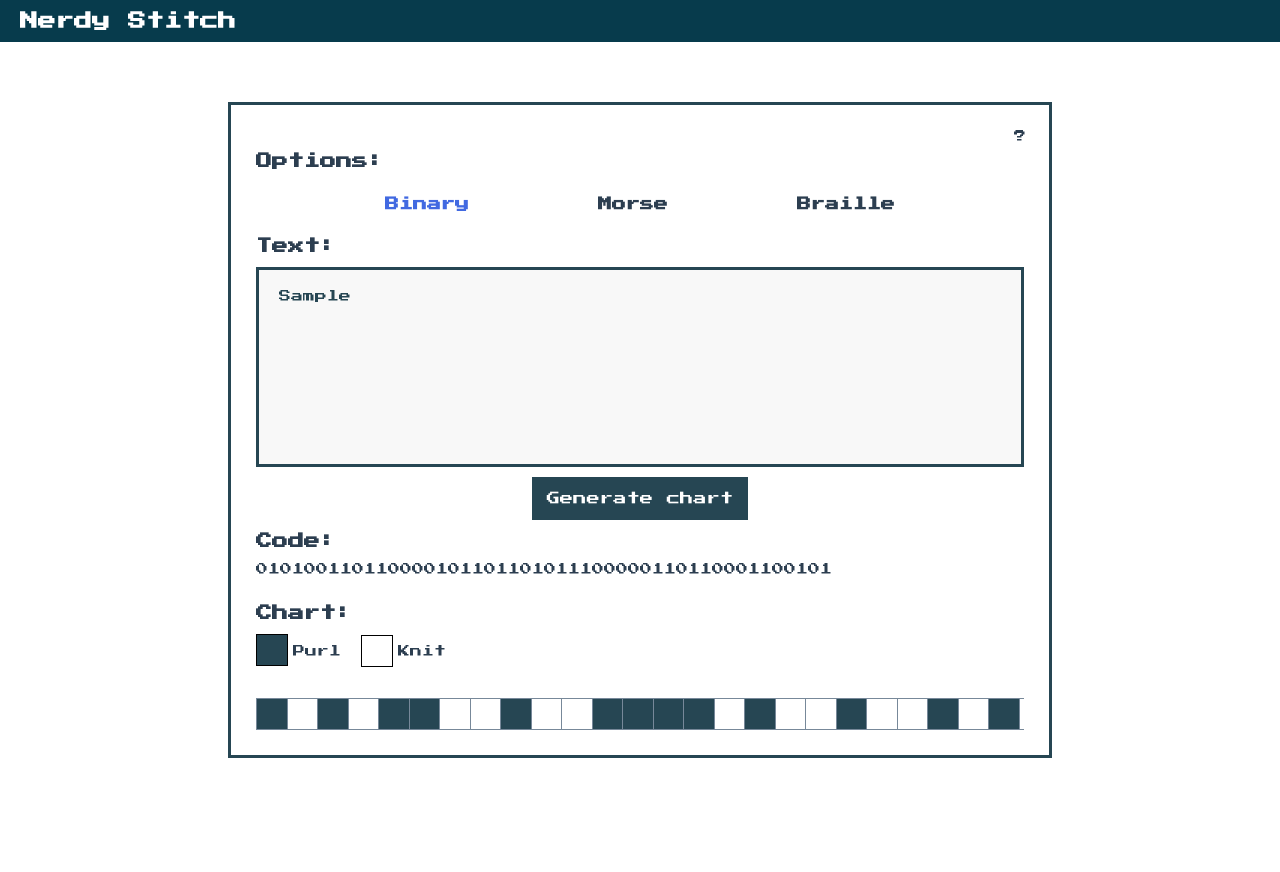
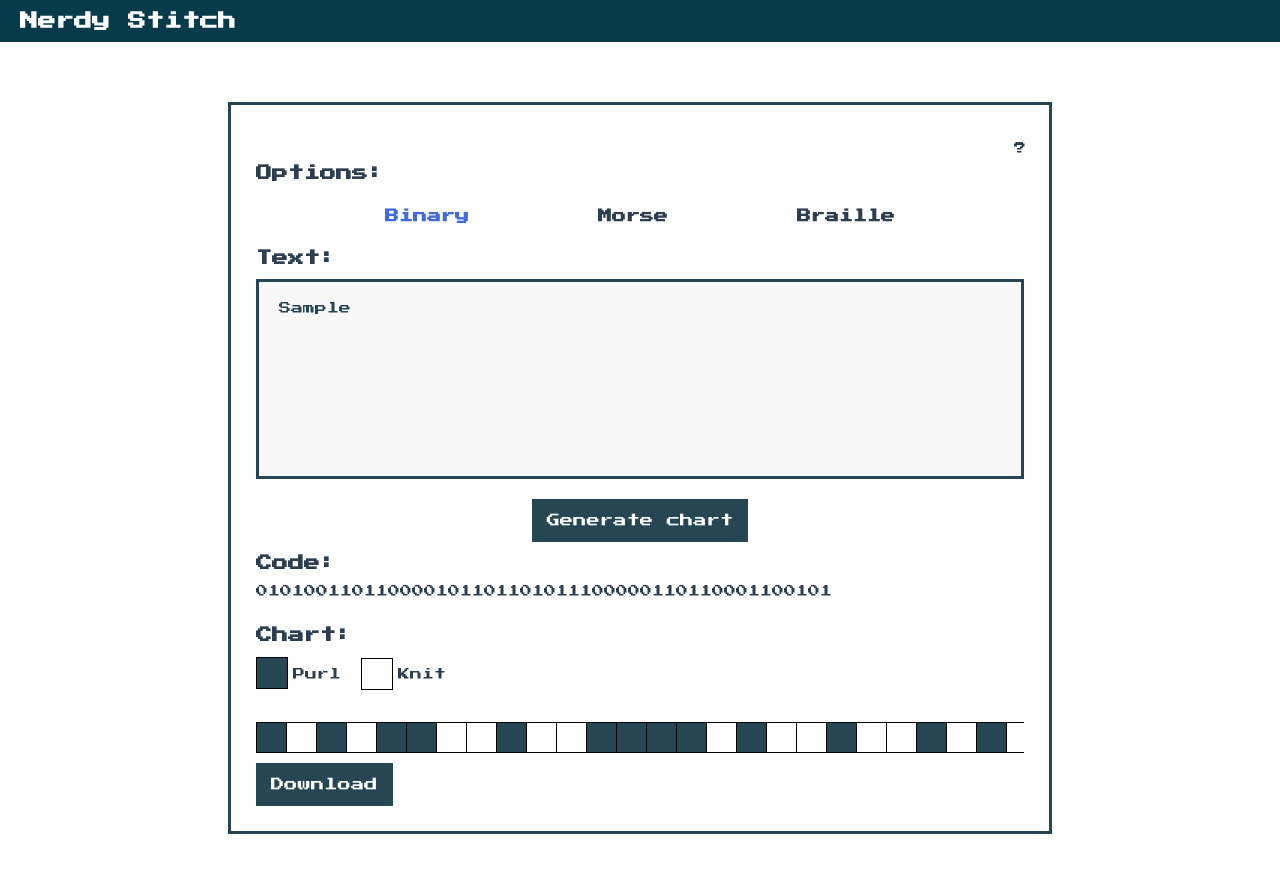
Before and after one commit to MiuMiuMiuMiuMiu/stitch-chart, a Vue app: page / in a window 1280 px wide. Both pictures are taken after typing "Sample" into the empty fields and a click on the button "Generate chart". Shown: the top 872 px of the page. Before the commit the page ends 818 px from the top, so only its background shows below. Built offline with nearby package versions, Linux system fonts and the light colour scheme.

Commit message:
Get dataURI of a div & created pdf download button

```diff
--- a/src/components/CreateChart.vue
+++ b/src/components/CreateChart.vue
@@ -11,19 +11,22 @@
 
   </div>
 
+  <div id="grid-container">
     <div id="grid" :style="gridStyle">
       <template v-for="(item, key) in binaryList" :key="key">
 
         <template v-for="(i, key) in item" :key="key">
-        <div v-if="i === '0'" class="grid-cell" v-bind:style="[{ 'background-color': '#264653' }]">
+          <div v-if="i === '0'" class="grid-cell dark-blue">
           </div>
 
-        <div v-else-if="i === '1'" class="grid-cell" v-bind:style="[{ 'background-color': 'white' }]">
+          <div v-else-if="i === '1'" class="grid-cell white">
           </div>
         </template>
 
       </template>
     </div>
+  </div>
+
 </template>
 
 <script>
@@ -31,16 +34,6 @@ export default {
   name: 'CreateChart',
   props: {
     binaryList: Array
-  },
-  data() {
-    return {
-      columns: this.binaryList[0].length,
-    }
-  },
-  methods: {
-    printOut() {
-      console.log(this.binaryList[0].length)
-    }
   },
   computed: {
     gridStyle() {
@@ -56,31 +49,45 @@ export default {
 
 <style scoped>
 /*Grid*/
+
+#grid-container {
+  overflow: auto;
+}
+
 #grid {
-  display: grid;
-  grid-gap: .5px;
-  overflow: auto;
-  padding: 1px;
+  display: inline-grid;
+
+  border-bottom: 1px solid black;
+  border-left: 1px solid black;
 }
 
 .grid-cell {
-  box-shadow: 0px 0px 0px 1px lightslategray;
-  height: 30px;
+  border-top: 1px solid black;
+  border-right: 1px solid black;
+}
+
+/*Grid color*/
+.dark-blue {
+  background-color: #264653;
+}
+
+.white {
+  background-color: white;
 }
 
 /*Scroll bar*/
-#grid::-webkit-scrollbar-track
+#grid-container::-webkit-scrollbar-track
 {
   background-color: lightgray;
 }
 
-#grid::-webkit-scrollbar
+#grid-container::-webkit-scrollbar
 {
   width: 1px;
   background-color: red;
 }
 
-#grid::-webkit-scrollbar-thumb
+#grid-container::-webkit-scrollbar-thumb
 {
   background-color: grey;
 }
@@ -110,10 +117,4 @@ export default {
   border: 1px solid black;
   background-color: white;
 }
-.space {
-  width: 30px;
-  height: 30px;
-  border: 1px solid black;
-  background-color: red;
-}
 </style>
--- a/src/components/GenerateButton.vue
+++ b/src/components/GenerateButton.vue
@@ -2,7 +2,7 @@
   <div class="button-container">
     <button @click="convertStr(textToConvert)">Generate chart</button>
   </div>
-  <div v-if="this.binaryList[0].length > 0 && this.validInput === true">
+  <div id="pattern" v-if="this.binaryList[0].length > 0 && this.validInput === true">
     <h2>Code:</h2>
 
     <div id="displayCodeContainer">
@@ -13,8 +13,12 @@
 
     <h2>Chart:</h2>
     <CreateChart :binaryList="binaryList" />
+    <PDFButton/>
   </div>
-  <div v-else-if="this.validInput === false">
+
+
+
+  <div v-if="this.validInput === false">
     <h2>Error!</h2>
     <p>Your input may only contain letters between a-z!</p>
   </div>
@@ -23,6 +27,8 @@
 <script>
 //Component
 import CreateChart from './CreateChart.vue';
+import PDFButton from './PDFButton.vue';
+
 //Json files
 import Morse from '../data/morse.json';
 import Braille from '../data/braille.json';
@@ -135,7 +141,8 @@ export default {
     },
   },
   components: {
-    CreateChart
+    CreateChart,
+    PDFButton
   }
 }
 </script>
@@ -144,12 +151,15 @@ export default {
 
 p {
   word-break: break-all;
-  margin: 0px;
 }
 
 /*Display code*/
 #displayCodeContainer{
   margin-bottom: 30px;
+}
+
+#displayCodeContainer > p {
+  margin: 0;
 }
 
 /*Button*/
@@ -163,6 +173,7 @@ button {
   text-decoration: none;
   display: inline-block;
   cursor: pointer;
+  margin-top: 10px;
 }
 
 .button-container {
--- /dev/null
+++ b/src/components/PDFButton.vue
@@ -0,0 +1,28 @@
+<template>
+    <button @click="downloadPDF()" >Download</button>
+</template>
+
+<script>
+//import jsPDF from 'jspdf';
+import html2canvas from 'html2canvas';
+
+export default {
+    name: "PDFButton",
+    methods: {
+        downloadPDF() {
+            console.log("You clicked me!")
+            window.scrollTo(0,0);
+            let pattern = document.querySelector("#pattern");
+            html2canvas(pattern,  {scale: 2}).then(function(canvas) {
+                let base64image = canvas.toDataURL();
+                console.log(base64image);
+                /*
+                let pdf = new jsPDF('p', 'px', [1600, 1131]);
+                pdf.addImage(base64image, 'PNG', 12, 12, 1110, 360);
+                pdf.save('binary.pdf')
+                */
+            });
+        }
+    }
+}
+</script>
```
Lines whose indentation alone changed are shown as unchanged.
